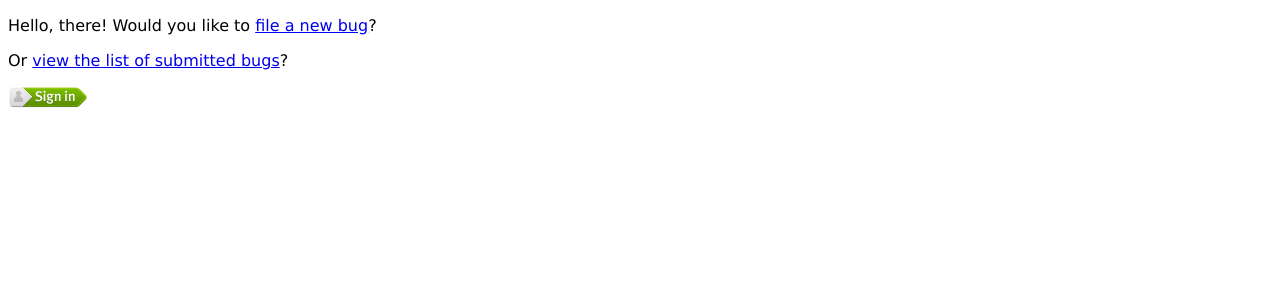
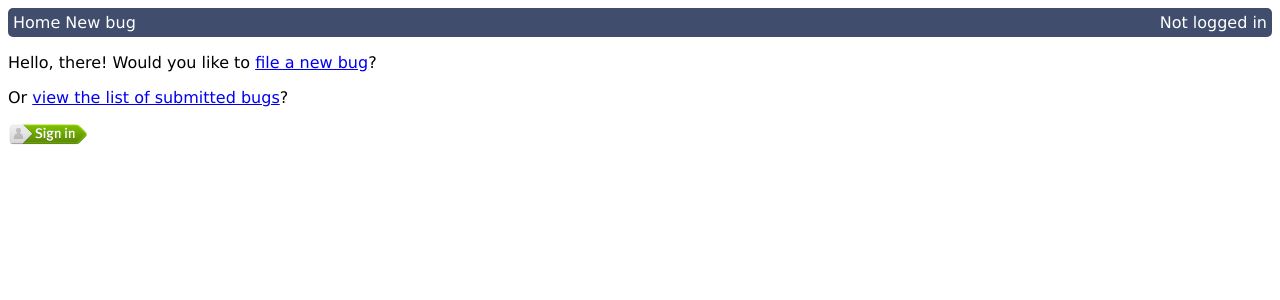
Before and after one commit to benjaminp/mozugs, a Python web app: template templates/index.html in a window 1280 px wide. Shown: the top 300 px of the page. Run offline with Jinja, Linux system fonts and the light colour scheme; the template is opened without the code that fills it, so the values that code supplies are empty; some libraries are stand-ins or nearby versions.

Commit message:
add header

```diff
--- a/static/css/styles.css
+++ b/static/css/styles.css
@@ -1,5 +1,42 @@
 body {
     font-family: Verdana,sans-serif;
+}
+
+header {
+    background-color: rgb(64, 77, 108);
+    padding: 5px;
+    border-radius: 5px;
+    color: white;
+}
+
+/* Prevent header from being considered empty. */
+header:after {
+    content: ".";
+    display: block;
+    height: 0;
+    clear: both;
+    visibility: hidden;
+}
+
+#content-wrapper {
+    clear: both;
+}
+
+nav {
+    float: left;
+}
+
+.nav-url {
+    color: white;
+    text-decoration: none;
+}
+
+.nav-url:hover {
+    text-decoration: underline;
+}
+
+.login-box {
+    float: right;
 }
 
 #bug-header {
--- a/templates/base.html
+++ b/templates/base.html
@@ -13,6 +13,15 @@
 
 </head>
 <body>
-{% block content %}{% endblock %}
+<header>
+<nav>
+<a class="nav-url" href="{{ url_for('index') }}">Home</a>
+<a class="nav-url" href="{{ url_for('new_bug') }}">New bug</a>
+</nav>
+<div class="login-box">
+Not logged in
+</div>
+</header>
+<div id="content-wrapper">{% block content %}{% endblock %}</div>
 </body>
 </html>
```
